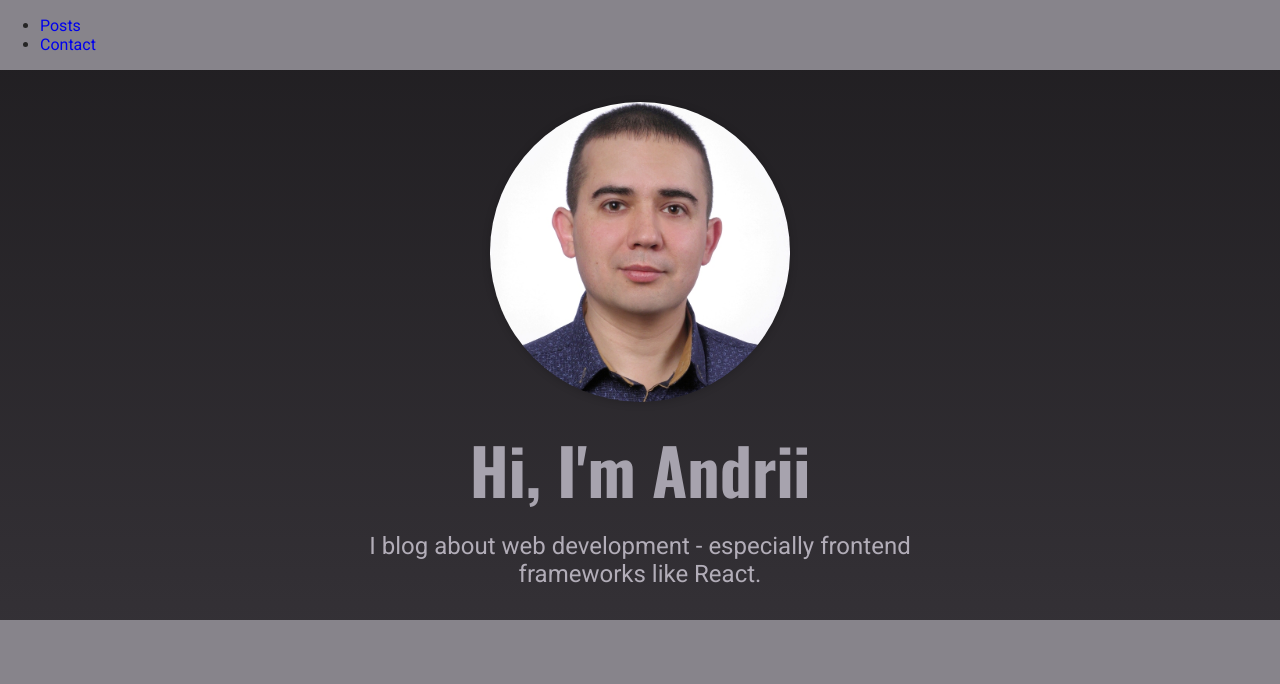
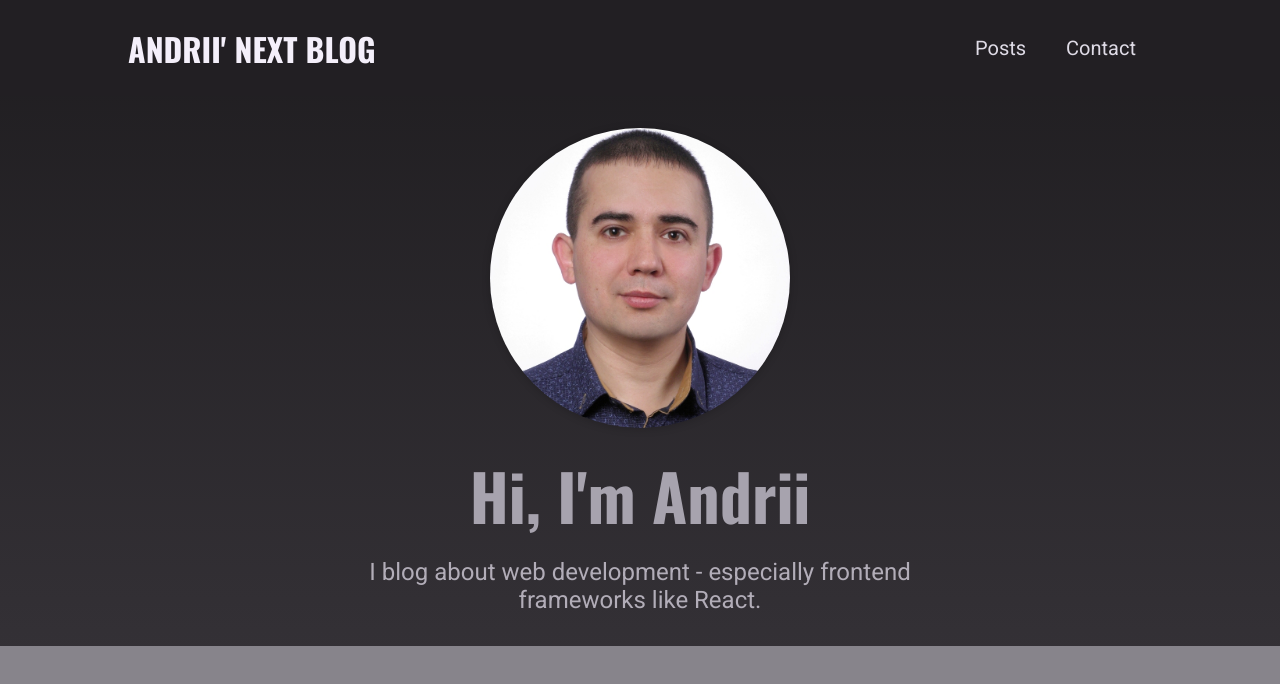
Before and after one commit to Andrew-Mysaka/blog, a Next.js app: page / in a window 1280 px wide. Shown: the top 684 px of the page. Built offline with nearby package versions, Linux system fonts and the light colour scheme.

Commit message:
Time To Add Styling & A Logo

```diff
--- a/components/layout/logo.js
+++ b/components/layout/logo.js
@@ -1,8 +1,8 @@
+import classes from "./logo.module.css";
 
-
-function Logo(props) {
+function Logo() {
     return (
-        <div></div>
+        <div className={classes.logo}>Andrii' Next Blog</div>
     );
 }
 
--- a/components/layout/main-navigation.js
+++ b/components/layout/main-navigation.js
@@ -1,13 +1,13 @@
 import Logo from "./logo";
 import Link from "next/link";
 
+import classes from "./main-navigation.module.css";
+
 function MainNavigation() {
     return (
-        <header>
+        <header className={classes.header}>
             <Link href={"/"}>
-                <a>
-                    <Logo/>
-                </a>
+                <Logo/>
             </Link>
             <nav>
                 <ul>
```
